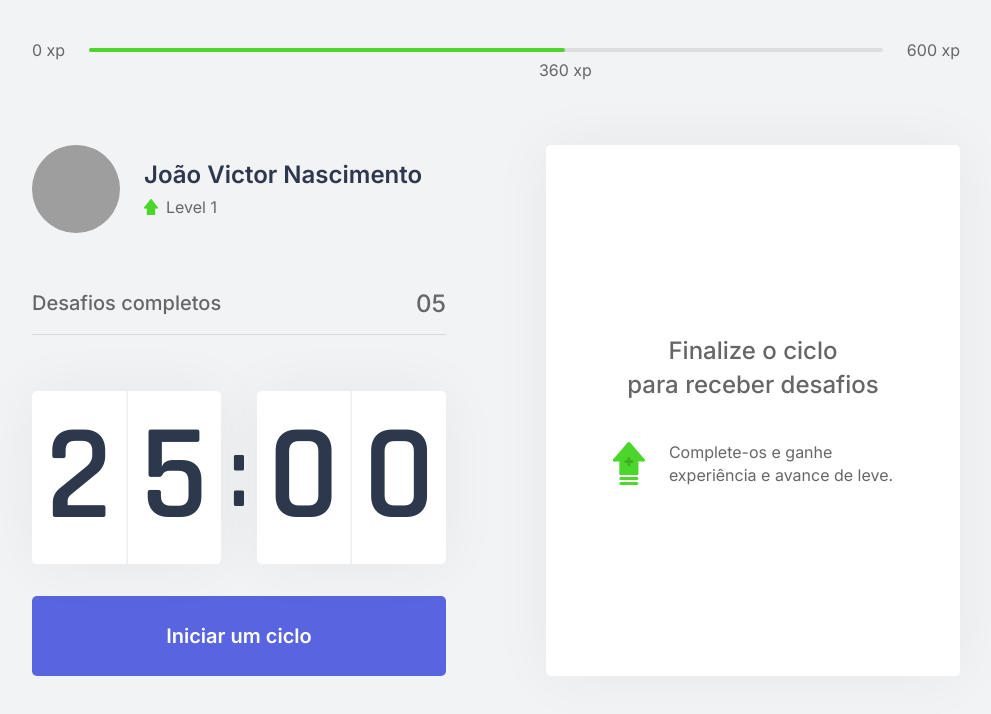
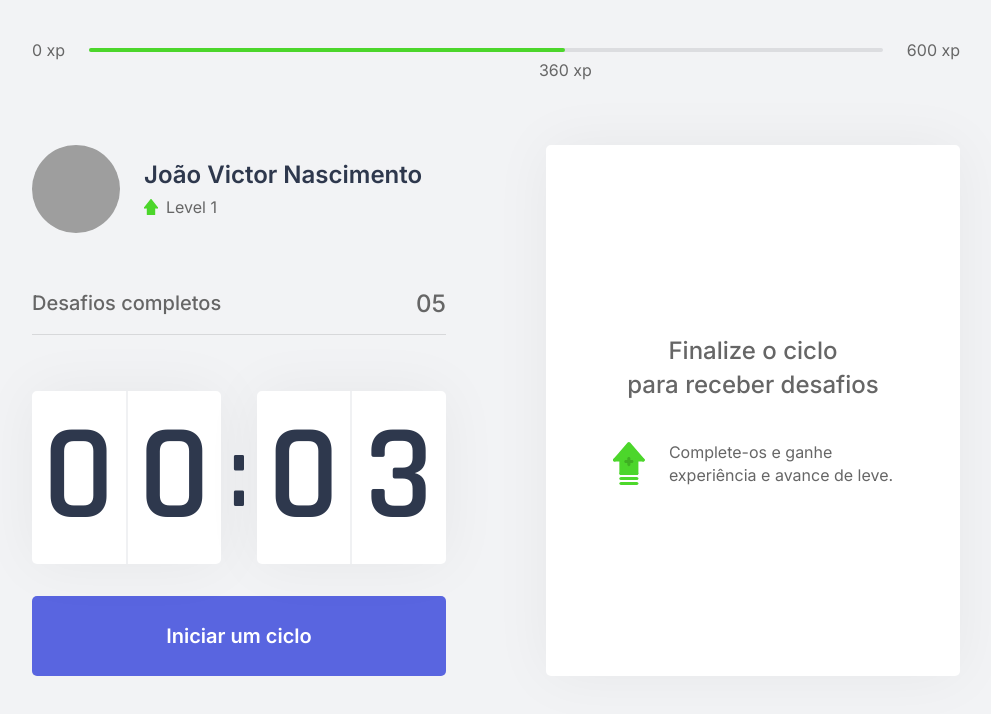
Before and after one commit to nascjoao/moveit, a Next.js app: page / in a window 1280 px wide. Shown: the top 714 px of the page, without its empty margins (144-1135 px from the left). Built offline with nearby package versions, Linux system fonts and the light colour scheme; grey boxes are pictures that could not be loaded.

Commit message:
new challenge pop when counter reach 0

```diff
--- a/src/components/Countdown.tsx
+++ b/src/components/Countdown.tsx
@@ -1,10 +1,13 @@
-import { useEffect, useState } from 'react'
+import { useContext, useEffect, useState } from 'react'
+import { ChallengesContext } from '../contexts/ChallengesContext'
 import styles from '../styles/components/Countdown.module.css'
 
 let countdownTimeout: NodeJS.Timeout
 
 export function Countdown() {
-    const [time, setTime] = useState(25 * 60)
+    const { newChallenge } = useContext(ChallengesContext)
+
+    const [time, setTime] = useState(.05 * 60)
     const [isActive, setIsActive] = useState(false)
     const [hasFinished, setHasFinished] = useState(false)
 
@@ -32,6 +35,7 @@ export function Countdown() {
         } else if (isActive && time === 0) {
             setHasFinished(true)
             setIsActive(false)
+            newChallenge()
         }
     }, [isActive, time])
 
```
